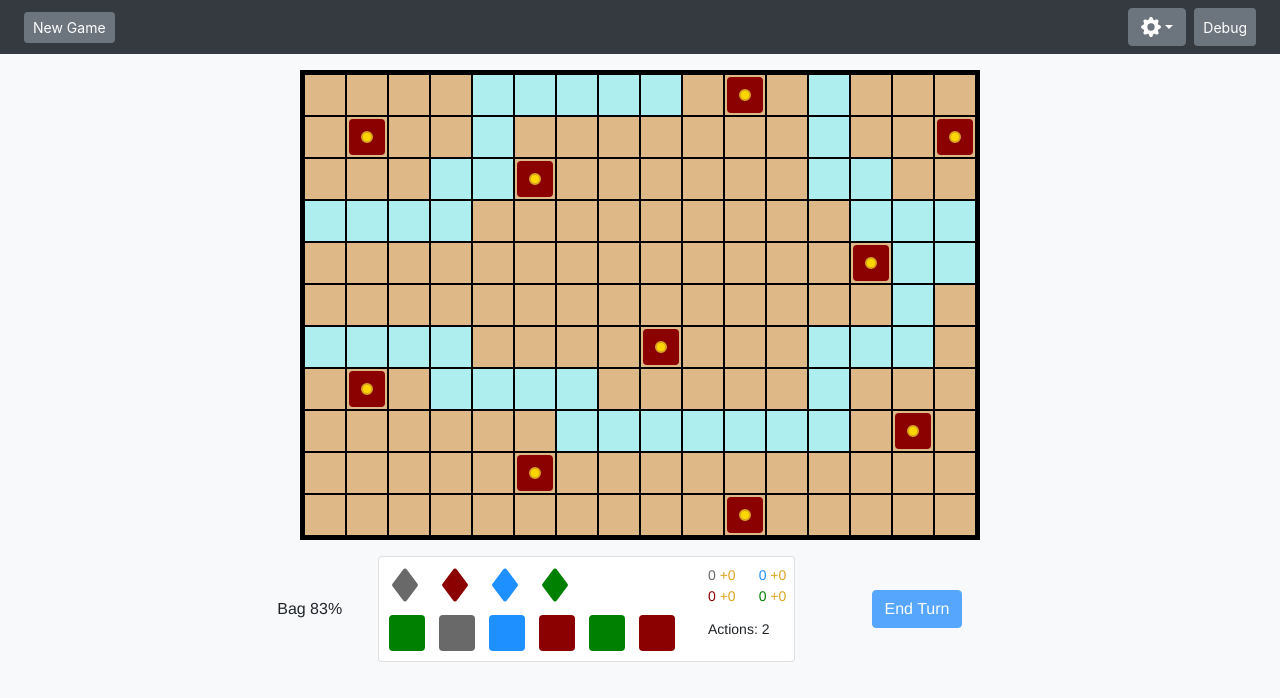
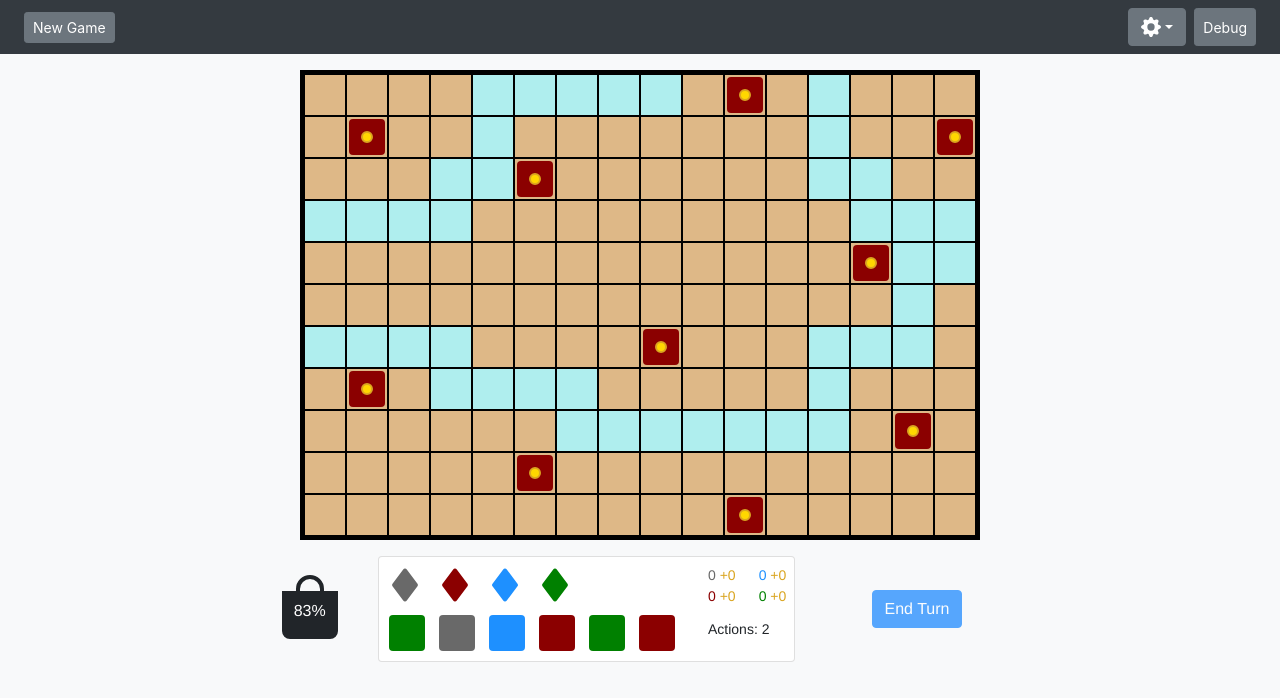
Before and after one commit to joshuahysong/RiverGame, a Vue app: page / in a window 1280 px wide. Shown: the top 698 px of the page. Built offline with nearby package versions, Linux system fonts and the light colour scheme.

Commit message:
Added bag icon

```diff
--- a/src/App.vue
+++ b/src/App.vue
@@ -46,8 +46,11 @@
                 </div>
             </div>
             <div class="row justify-content-center align-items-center mt-3">
-                <div class="col-12 col-sm-6 col-md-1 py-3 order-3 order-sm-2 order-md-1">
-                    Bag {{ bagSpaceRemaining }}%
+                <div class="col-12 col-sm-6 col-md-1 py-3 order-3 order-sm-2 order-md-1 d-flex justify-content-center">
+                    <div class="bag-icon-container" >
+                        <b-icon-bag-fill class="bag-icon" />
+                        <div class="bag-text text-white">{{ bagSpaceRemaining }}%</div>
+                    </div>
                 </div>
                 <div class="col-auto order-1 order-sm-1 order-md-2">
                     <player-hand v-if="currentPlayer?.isHuman" :player="currentPlayer" size="lg" selectable />
@@ -247,4 +250,16 @@ export default {
     .hand-empty {
         height: 80px;
     }
+    .bag-icon-container {
+        position: relative;
+    }
+    .bag-icon {
+        width: 4em;
+        height: 4em;
+    }
+    .bag-text {
+        width: 100%;
+        position: absolute;
+        top: 1.5rem;
+    }
 </style>
```
